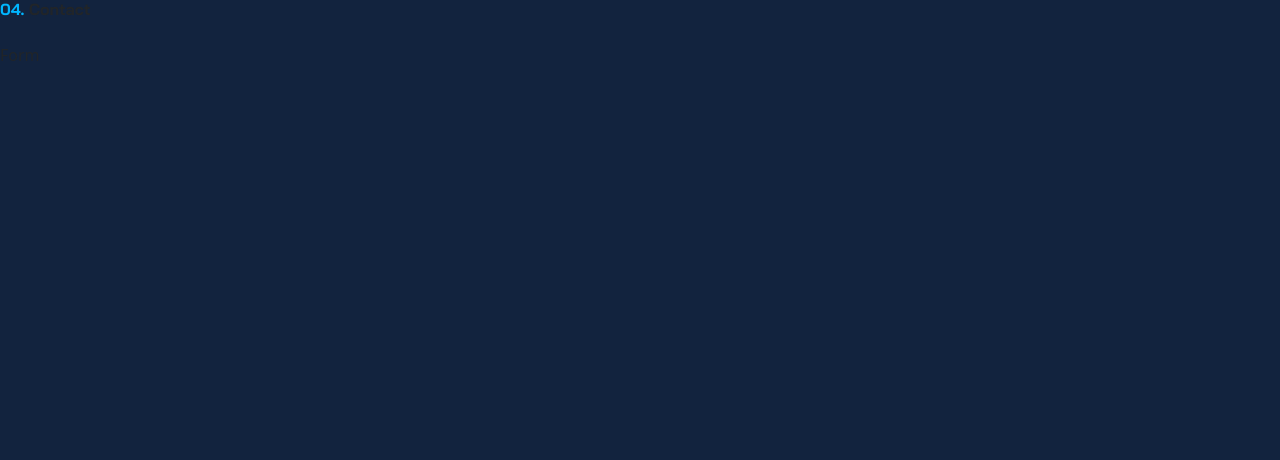
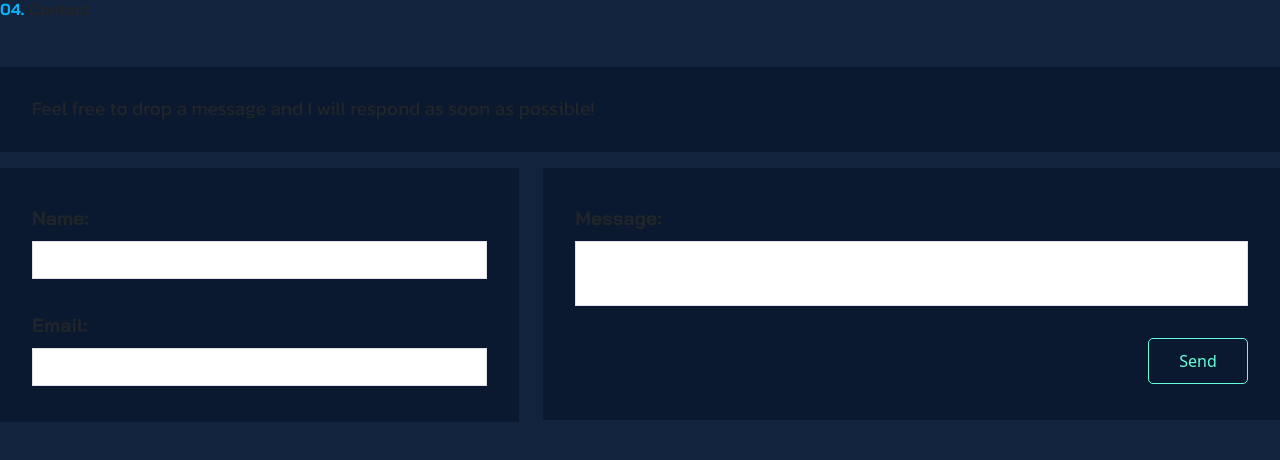
Before and after one commit to MarcEscatron07/marc-portfolio-nextjs, a Next.js app: page /contact in a window 1280 px wide. Shown: the top 460 px of the page. Built offline with nearby package versions, Linux system fonts and the light colour scheme.

Commit message:
finished UI for Contact section

```diff
--- a/components/shared/Form.tsx
+++ /dev/null
@@ -1,11 +0,0 @@
-import React from 'react'
-
-function Form() {
-  return (
-    <>
-        <div>Form</div>
-    </>
-  )
-}
-
-export default Form
--- a/pages/contact/index.tsx
+++ b/pages/contact/index.tsx
@@ -1,12 +1,16 @@
 import React from 'react'
 
-import Form from '../../components/shared/Form'
-
 import {
-  HEADER_LINKS
+  HEADER_LINKS,
+  CONTACT_HEADER
 } from '../../variables'
 
 function Contact() {
+  const onFormSubmit = (e: any) => {
+    e.preventDefault();
+    console.log('Contact > onFormSubmit event', e)
+  }
+
   return (
     <section id="contact" className="page-section">
       <h6 className="section-header">
@@ -14,9 +18,38 @@ function Contact() {
           <span className="link-bullet">{HEADER_LINKS && HEADER_LINKS[3].id}</span> {HEADER_LINKS && HEADER_LINKS[3].name}
         </span>
       </h6>
-      <div className="contact-form row mt-4">
-        <Form />
-      </div>
+      <form className="contact-form row mt-4 py-4" onSubmit={onFormSubmit}>
+        <div className="col-lg-12 pb-2 px-4">
+          <div className="row theme-container">
+            <div className="col-12 my-2">
+              <p className="contact-header">{CONTACT_HEADER}</p>
+            </div>
+          </div>
+        </div>
+        <div className="col-lg-5 py-2 px-4">
+          <div className="row theme-container">
+            <div className="col-12 my-3">
+              <label htmlFor="contact_name" className="form-label">Name:</label>
+              <input type="text" id="contact_name" name="contact_name" className="form-control" required />
+            </div>
+            <div className="col-12 my-3">
+              <label htmlFor="contact_email" className="form-label">Email:</label>
+              <input type="email" id="contact_email" name="contact_email" className="form-control" required />
+            </div>
+          </div>
+        </div>
+        <div className="col-lg-7 py-2 px-4">
+          <div className="row theme-container">
+              <div className="col-12 my-3">
+                <label htmlFor="contact_message" className="form-label">Message:</label>
+                <textarea id="contact_email" name="contact_message" className="form-control" required></textarea>
+              </div>
+              <div className="col-12 my-3 d-flex justify-content-end">
+                <button type="submit" className="btn-outline">Send</button>
+              </div>
+          </div>
+        </div>
+      </form>
     </section>
   )
 }
--- a/styles/globals.css
+++ b/styles/globals.css
@@ -15,7 +15,8 @@
 #home h1,
 #experience .timeline-title,
 #experience .timeline-subtitle,
-#projects .card-title {
+#projects .card-title,
+#contact .form-label {
   font-family: "Bai Jamjuree";
 }
 
@@ -23,7 +24,9 @@
 #about .about-paragraph,
 #experience .timeline-list,
 #projects .card-text,
-#projects .icon-text {
+#projects .icon-text,
+#contact .contact-header,
+#contact .form-control {
   font-family: "Kanit";
 }
 
@@ -42,6 +45,11 @@ a {
 }
 a:visited {
   color: #00b6ff;
+}
+
+textarea {
+  resize: none;
+  min-height: 65px !important;
 }
 
 .custom-scrollbar::-webkit-scrollbar {
@@ -134,10 +142,12 @@ a:visited {
 
 .btn-outline {
   background: none;
-  color: #64ffda;
+  color: #64ffda !important;
   border: 1px solid #64ffda;
   padding: 10px 15px;
   border-radius: 5px;
+  min-width: 100px;
+  text-align: center;
 }
 .btn-outline:hover {
   background: #24957a;
@@ -249,6 +259,23 @@ a:visited {
 }
 
 /* CSS Ruleset for Projects section */
+/* CSS Ruleset for Contact section */
+#contact .contact-form .contact-header {
+  margin: 0px;
+  font-size: 1.2rem;
+}
+#contact .contact-form .theme-container {
+  background-color: #0a192f;
+  padding: 20px;
+}
+#contact .contact-form .form-label {
+  font-size: 1.2rem;
+}
+#contact .contact-form .form-control {
+  border-radius: 0px;
+}
+
+/* CSS Ruleset for Contact section */
 @media screen and (max-width: 992px) {
   #home h1 {
     padding-top: 5rem;
--- a/styles/globals.scss
+++ b/styles/globals.scss
@@ -35,7 +35,8 @@ $light-secondary: #64ffda;
 #home h1,
 #experience .timeline-title,
 #experience .timeline-subtitle,
-#projects .card-title {
+#projects .card-title,
+#contact .form-label {
     font-family: 'Bai Jamjuree';
 }
 
@@ -43,7 +44,9 @@ $light-secondary: #64ffda;
 #about .about-paragraph,
 #experience .timeline-list,
 #projects .card-text,
-#projects .icon-text {
+#projects .icon-text,
+#contact .contact-header,
+#contact .form-control {
     font-family: 'Kanit';
 }
 
@@ -62,6 +65,11 @@ a {
     &:visited {
         color: $link-theme;
     }
+}
+
+textarea {
+    resize: none;
+    min-height: 65px !important;
 }
 
 .custom-scrollbar {
@@ -172,10 +180,12 @@ a {
 
 .btn-outline {
     background: none;
-    color: $light-secondary;
+    color: $light-secondary !important;
     border: 1px solid $light-secondary;
     padding: 10px 15px;
     border-radius: 5px;
+    min-width: 100px;
+    text-align: center;
 
     &:hover {
         background: $alt-secondary;
@@ -321,6 +331,30 @@ a {
 }
 /* CSS Ruleset for Projects section */
 
+/* CSS Ruleset for Contact section */
+#contact {
+    .contact-form {
+        .contact-header {
+            margin: 0px;
+            font-size: 1.2rem;
+        }
+
+        .theme-container {
+            background-color: $alt-primary;
+            padding: 20px;
+        }
+
+        .form-label {
+            font-size: 1.2rem;
+        }
+
+        .form-control {
+            border-radius: 0px;
+        }
+    }
+}
+/* CSS Ruleset for Contact section */
+
 @media screen and (max-width: 992px){
     #home {
         h1 {
--- a/variables/index.tsx
+++ b/variables/index.tsx
@@ -184,6 +184,8 @@ const PROJECTS_APPLICATION: IPROJECTS_APPLICATION[] = [
     },
 ];
 
+const CONTACT_HEADER: string = "Feel free to drop a message and I will respond as soon as possible!";
+
 
 
 export {
@@ -193,5 +195,6 @@ export {
     ABOUT_PARAGRAPHS,
     ABOUT_SKILLS,
     EXPERIENCE_TIMELINE,
-    PROJECTS_APPLICATION
+    PROJECTS_APPLICATION,
+    CONTACT_HEADER
 }
```
Also changed, not shown: 1 other file (tests, documents, lock files or other folders).
